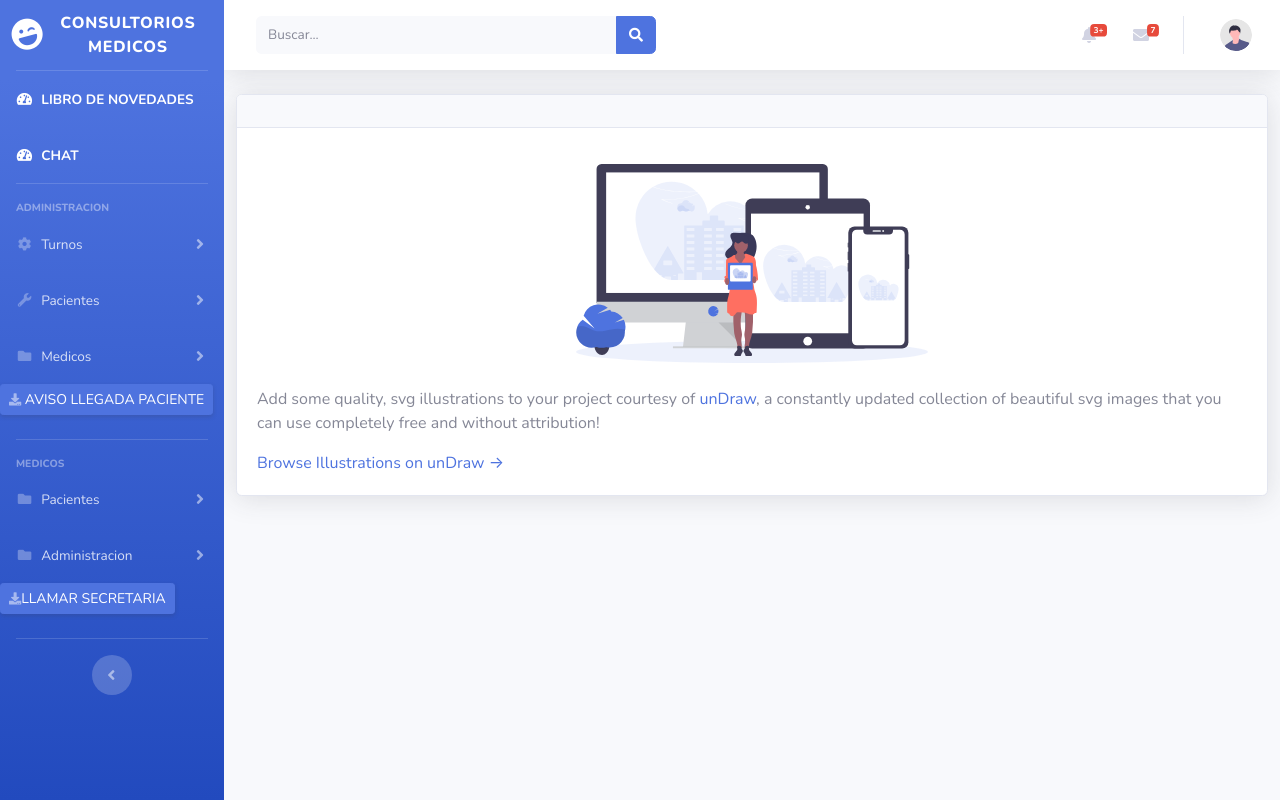
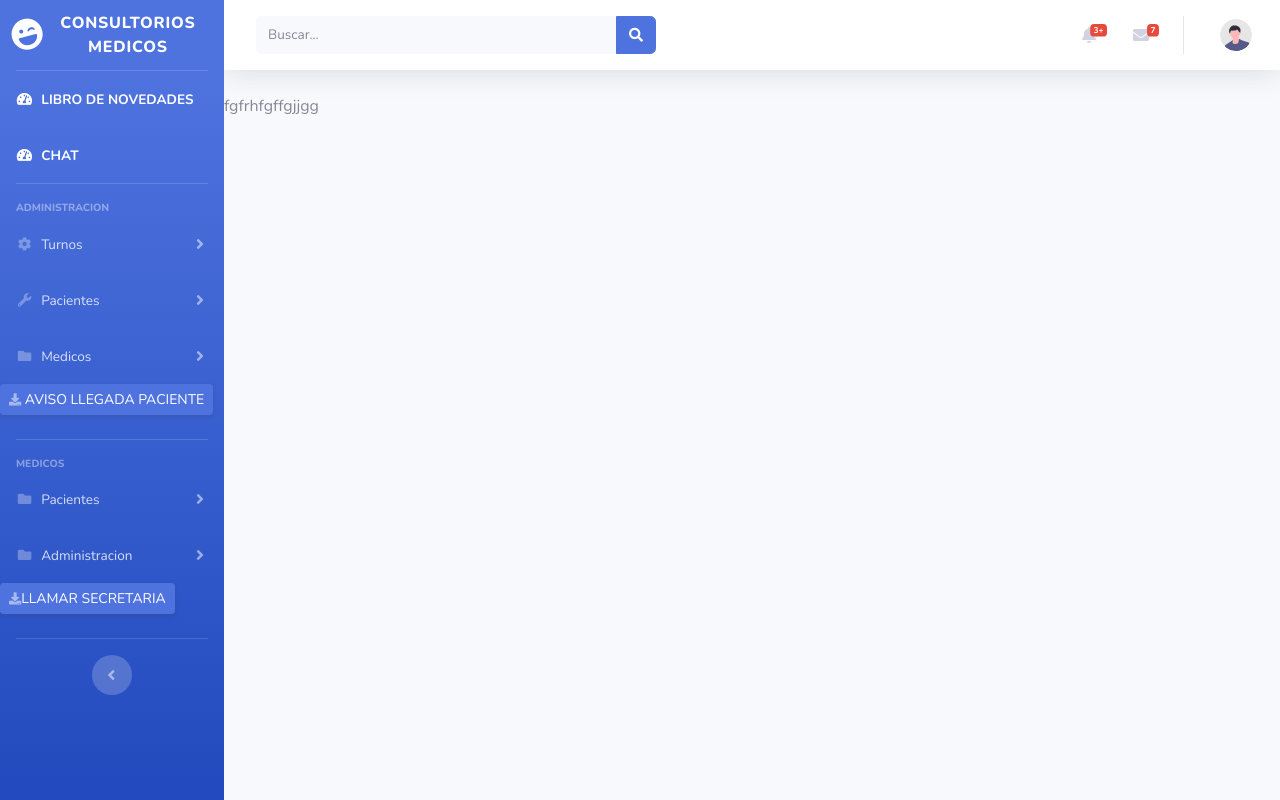
Before and after one commit to gui24xr/Entrega-Final-Python-Coderhouse, a Django app: page /medicadmin/padre/ in a window 1280 px wide. Run offline with Django 4.2, Linux system fonts and the light colour scheme; some libraries are stand-ins or nearby versions.

Commit message:
Herencia templates agregada

```diff
--- /dev/null
+++ b/app_medicadmin/templates/app_medicadmin/nuevo_turno.html
@@ -0,0 +1,6 @@
+{% extends "app_medicadmin/padre.html" %} {% load static %}
+
+{% block content %}
+ Nuevo Turno
+
+ {% endblock %}
--- a/app_medicadmin/templates/app_medicadmin/padre.html
+++ b/app_medicadmin/templates/app_medicadmin/padre.html
@@ -2,7 +2,7 @@
 <html lang="en">
 
 <head>
-
+    {% load static %}
     <meta charset="utf-8">
     <meta http-equiv="X-UA-Compatible" content="IE=edge">
     <meta name="viewport" content="width=device-width, initial-scale=1, shrink-to-fit=no">
@@ -12,13 +12,13 @@
     <title>Consultorios Medicos</title>
 
     <!-- Custom fonts for this template-->
-    <link href="vendor/fontawesome-free/css/all.min.css" rel="stylesheet" type="text/css">
+    <link href="{% static 'app_medicadmin/vendor/fontawesome-free/css/all.min.css' %}" rel="stylesheet" type="text/css">
     <link
         href="https://fonts.googleapis.com/css?family=Nunito:200,200i,300,300i,400,400i,600,600i,700,700i,800,800i,900,900i"
         rel="stylesheet">
 
     <!-- Custom styles for this template-->
-    <link href="css/sb-admin-2.min.css" rel="stylesheet">
+    <link href="{% static 'app_medicadmin/css/sb-admin-2.min.css' %}" rel="stylesheet">
 
 </head>
 
@@ -400,6 +400,14 @@
                 </nav>
                 <!-- End of Topbar -->
 
+
+    {% block content %}
+
+       fgfrhfgffgjjgg
+
+
+     {% endblock %}
+
                 <!-- Begin Page Content -->
                 <div class="container-fluid">
 
@@ -411,24 +419,7 @@
 
 
 
-                            <!-- Illustrations -->
-                            <div class="card shadow mb-4">
-                                <div class="card-header py-3">
-                                    <h6 class="m-0 font-weight-bold text-primary">{{Contenido}}</h6>
-                                </div>
-                                <div class="card-body">
-                                    <div class="text-center">
-                                        <img class="img-fluid px-3 px-sm-4 mt-3 mb-4" style="width: 25rem;"
-                                            src="img/undraw_posting_photo.svg" alt="...">
-                                    </div>
-                                    <p>Add some quality, svg illustrations to your project courtesy of <a
-                                            target="_blank" rel="nofollow" href="https://undraw.co/">unDraw</a>, a
-                                        constantly updated collection of beautiful svg images that you can use
-                                        completely free and without attribution!</p>
-                                    <a target="_blank" rel="nofollow" href="https://undraw.co/">Browse Illustrations on
-                                        unDraw &rarr;</a>
-                                </div>
-                            </div>
+
 
 
 
@@ -470,22 +461,26 @@
         </div>
     </div>
 
+
+
     <!-- Bootstrap core JavaScript-->
-    <script src="vendor/jquery/jquery.min.js"></script>
-    <script src="vendor/bootstrap/js/bootstrap.bundle.min.js"></script>
+    <script src="{% static 'app_medicadmin/vendor/jquery/jquery.min.js' %}"></script>
+    <script src="{% static 'app_medicadmin/vendor/bootstrap/js/bootstrap.bundle.min.js' %}"></script>
 
     <!-- Core plugin JavaScript-->
-    <script src="vendor/jquery-easing/jquery.easing.min.js"></script>
+    <script src="{% static 'app_medicadmin/vendor/jquery-easing/jquery.easing.min.js' %}" ></script>
 
     <!-- Custom scripts for all pages-->
-    <script src="js/sb-admin-2.min.js"></script>
+    <script src="{% static 'app_medicadmin/js/sb-admin-2.min.js' %}"></script>
 
     <!-- Page level plugins -->
-    <script src="vendor/chart.js/Chart.min.js"></script>
+    <script src="{% static 'app_medicadmin/vendor/chart.js/Chart.min.js' %}"></script>
 
     <!-- Page level custom scripts -->
-    <script src="js/demo/chart-area-demo.js"></script>
-    <script src="js/demo/chart-pie-demo.js"></script>
+    <script src="{% static 'app_medicadmin/js/demo/chart-area-demo.js' %}"></script>
+    <script src="{% static 'app_medicadmin/js/demo/chart-pie-demo.js' %}"></script>
+
+
 
 </body>
 
--- a/app_medicadmin/templates/app_medicadmin/padre2.html
+++ b/app_medicadmin/templates/app_medicadmin/padre_alt.html
@@ -2,7 +2,7 @@
 <html lang="en">
 
 <head>
-    {% load static %}
+
     <meta charset="utf-8">
     <meta http-equiv="X-UA-Compatible" content="IE=edge">
     <meta name="viewport" content="width=device-width, initial-scale=1, shrink-to-fit=no">
@@ -12,13 +12,13 @@
     <title>Consultorios Medicos</title>
 
     <!-- Custom fonts for this template-->
-    <link href="{% static 'app_medicadmin/vendor/fontawesome-free/css/all.min.css' %}" rel="stylesheet" type="text/css">
+    <link href="vendor/fontawesome-free/css/all.min.css" rel="stylesheet" type="text/css">
     <link
         href="https://fonts.googleapis.com/css?family=Nunito:200,200i,300,300i,400,400i,600,600i,700,700i,800,800i,900,900i"
         rel="stylesheet">
 
     <!-- Custom styles for this template-->
-    <link href="{% static 'app_medicadmin/css/sb-admin-2.min.css' %}" rel="stylesheet">
+    <link href="css/sb-admin-2.min.css" rel="stylesheet">
 
 </head>
 
@@ -471,21 +471,21 @@
     </div>
 
     <!-- Bootstrap core JavaScript-->
-    <script src="{% static 'app_medicadmin/vendor/jquery/jquery.min.js' %}"></script>
-    <script src="{% static 'app_medicadmin/vendor/bootstrap/js/bootstrap.bundle.min.js' %}"></script>
+    <script src="vendor/jquery/jquery.min.js"></script>
+    <script src="vendor/bootstrap/js/bootstrap.bundle.min.js"></script>
 
     <!-- Core plugin JavaScript-->
-    <script src="{% static 'app_medicadmin/vendor/jquery-easing/jquery.easing.min.js' %}" ></script>
+    <script src="vendor/jquery-easing/jquery.easing.min.js"></script>
 
     <!-- Custom scripts for all pages-->
-    <script src="{% static 'app_medicadmin/js/sb-admin-2.min.js' %}"></script>
+    <script src="js/sb-admin-2.min.js"></script>
 
     <!-- Page level plugins -->
-    <script src="{% static 'app_medicadmin/vendor/chart.js/Chart.min.js' %}"></script>
+    <script src="vendor/chart.js/Chart.min.js"></script>
 
     <!-- Page level custom scripts -->
-    <script src="{% static 'app_medicadmin/js/demo/chart-area-demo.js' %}"></script>
-    <script src="{% static 'app_medicadmin/js/demo/chart-pie-demo.js' %}"></script>
+    <script src="js/demo/chart-area-demo.js"></script>
+    <script src="js/demo/chart-pie-demo.js"></script>
 
 </body>
 
--- a/app_medicadmin/urls.py
+++ b/app_medicadmin/urls.py
@@ -19,5 +19,6 @@ from app_medicadmin.views import*
 
 urlpatterns = [
     path('login/', vista_login,name="login"),
-    path('padre/', vista_prueba_plantilla_padre,name="padre")
+    path('padre/', vista_prueba_plantilla_padre,name="padre"),
+    path('nuevo_turno/', vista_nuevo_turno,name="nuevo_turno"),
 ]
--- a/app_medicadmin/views.py
+++ b/app_medicadmin/views.py
@@ -10,4 +10,8 @@ def vista_login(request):
 
 def vista_prueba_plantilla_padre(request):
 
-    return render(request,'app_medicadmin/padre2.html')
+    return render(request,'app_medicadmin/padre.html')
+
+def vista_nuevo_turno(request):
+
+    return render(request,'app_medicadmin/nuevo_turno.html' )
```
Also changed, not shown: app_medicadmin/templates/app_medicadmin/nuevo_turno2.html (added, +20 -0 lines).
